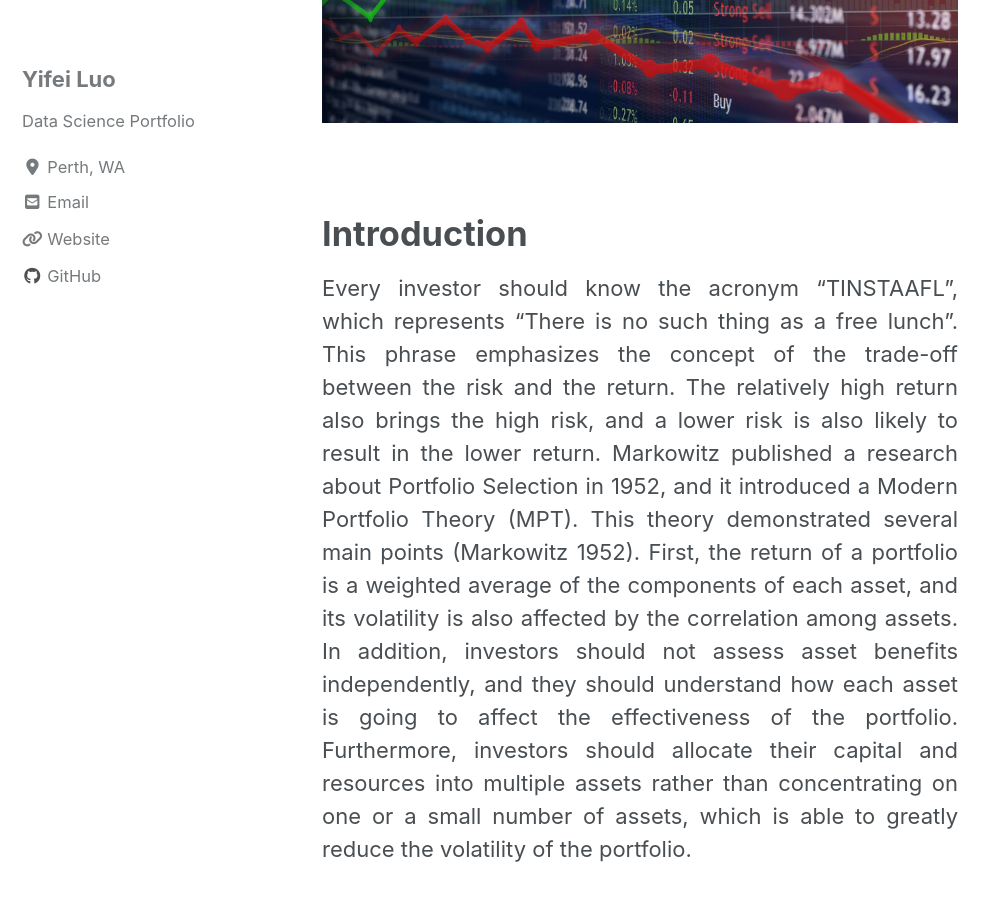
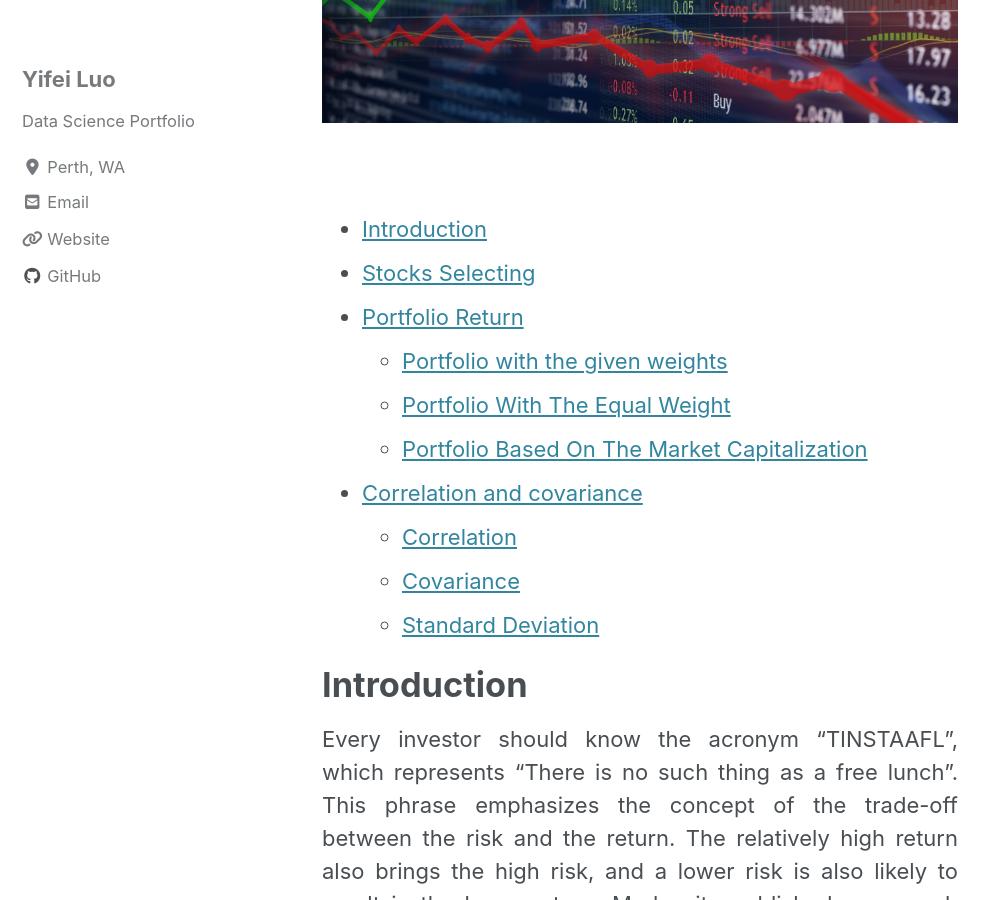
Before and after one commit to learn2gether/learn2gether.github.io, a Jekyll site: the page built from _posts/2019-11-01-optimal-portfolio.md, in a window 1280 px wide and 900 px high, scrolled down 435 px. Shown: the whole window, without its empty margins (0-999 px from the left). Built offline with Jekyll 4.4.1, drawn with Linux system fonts in a browser that asks for light colours; cached includes are drawn as plain includes; nearby versions of some CDN libraries; some of the changed text lies outside the part shown.

Commit message:
modify optimal_portfolio

````diff
--- a/_posts/2019-11-01-optimal-portfolio.md
+++ b/_posts/2019-11-01-optimal-portfolio.md
@@ -11,6 +11,18 @@ excerpt: "A case study on investment by selecting stocks from S&P 500 for optima
 ![alt text](https://learn2gether.github.io/images/posts/portfolio/optimal_portfolio.jpg "OPTIMAL PORTFOLIO")
 
 <br />
+
+- [Introduction](#introduction)
+- [Stocks Selecting](#stocks-selecting)
+- [Portfolio Return](#portfolio-return)
+  * [Portfolio with the given weights](#portfolio-with-the-given-weights)
+  * [Portfolio With The Equal Weight](#portfolio-with-the-equal-weight)
+  * [Portfolio Based On The Market Capitalization](#portfolio-based-on-the-market-capitalization)
+- [Correlation and covariance](#correlation-and-covariance)
+  * [Correlation](#correlation)
+  * [Covariance](#covariance)
+  * [Standard Deviation](#standard-deviation)
+
 
 # Introduction
 
@@ -34,11 +46,11 @@ excerpt: "A case study on investment by selecting stocks from S&P 500 for optima
 
 <div style="text-align: justify"> In order to achieve portfolio optimization, we need to determine the number of stocks in the portfolio and what these stocks are. The client plan to invest $10 million dollars in companies listing on S&P 500. In order to select valuable stocks, I am going to build a portfolio including all companies on the list of S&P 500, and the list is extracted from the WIKIPEDIA “List of S&P 500 Companies”. Then, extracting and analyzing daily adjusted closing price for each stock in the past three years. All these data are extracting from the Yahoo Finance. The following figure shows the daily closing price from 2016 to 2019. There are 8 stocks containing missing values, which means that these companies went public after year 2016. Thus, we need to remove them from the list. </div>
 
-<br />
+<!-- <br /> -->
 
 ![alt text](https://learn2gether.github.io/images/posts/portfolio/stocks.png "Stocks")
 
-<br />
+<!-- <br /> -->
 
 <div style="text-align: justify"> PyPortfolioOpt is a Python library, which can help find the portfolio that maximize the Sharpe ratio. The Sharpe ratio is a measure of risk adjusted returns. The following figure presents a set of weights of the optimal portfolio. We can notice that many stocks are assigned the weight of zero representing that they are not recommended stocks. </div>
 
@@ -56,41 +68,41 @@ print(cleaned_weights)
 ef.portfolio_performance(verbose=True)
 ```
 
-<br />
+<!-- <br /> -->
 
 ![alt text](https://learn2gether.github.io/images/posts/portfolio/weights_all_stocks.png "Weights of All Stocks")
 
-<br />
+<!-- <br /> -->
 
 <div style="text-align: justify"> There are only 25 stocks left with non-zero weights. Therefore, we are going to implement portfolio optimization based on these selected stocks. </div>
 
-<br />
+<!-- <br /> -->
 
 ![alt text](https://learn2gether.github.io/images/posts/portfolio/selected_stocks.png "Selected Stocks")
 
-<br />
+<!-- <br /> -->
 
 <div style="text-align: justify"> All selected companies and their stock codes are displayed on the following table. </div>
 
-<br />
+<!-- <br /> -->
 
 ![alt text](https://learn2gether.github.io/images/posts/portfolio/stocks_code.png "Stocks Code")
 
-<br />
+<!-- <br /> -->
 
 <div style="text-align: justify"> Then, we can calculate the daily rate of return by closing prices of each stock. </div>
 
-<br />
+<!-- <br /> -->
 
 ```python
 StockReturns = stockPrices_selected.pct_change().dropna()
 ```
 
-<br />
+<!-- <br /> -->
 
 ![alt text](https://learn2gether.github.io/images/posts/portfolio/rate_of_return.png "Rate Of Return")
 
-<br />
+<!-- <br /> -->
 
 # Portfolio Return
 
@@ -104,33 +116,33 @@ StockReturns = stockPrices_selected.pct_change().dropna()
 
 ![alt text](https://learn2gether.github.io/images/posts/portfolio/assigned_weights.png "Assigned Weights")
 
-<br />
+<!-- <br /> -->
 
 <div style="text-align: justify"> We multiply the rate of return of each stock by its corresponding weights to obtain the weighted stock returns, then summing the weighted returns of all stocks to get the return of the portfolio. The following figure shows the daily rate of return over-time. </div>
 
-<br />
+<!-- <br /> -->
 
 ![alt text](https://learn2gether.github.io/images/posts/portfolio/rate_of_return_assigned.png "Rate Of Return Assigned Weights")
 
-<br />
+<!-- <br /> -->
 
 <div style="text-align: justify"> Then, we can calculate the cumulative return to present the yield curve shown as the following figure. </div>
 
-<br />
+<!-- <br /> -->
 
 ![alt text](https://learn2gether.github.io/images/posts/portfolio/cumulative_return_assigned.png "Cumulative Return Assigned Weights")
 
-<br />
+<!-- <br /> -->
 
 ## Portfolio With The Equal Weight
 
 <div style="text-align: justify"> The second option is to evenly distribute the weight of each stock so that they all have an equal weight. This is the easiest way to invest and can be used as a benchmark for other portfolios. The following figure shows the comparison of the cumulated return. The blue line represents the portfolio of the equal weight, and the orange line represents the portfolio of the given weight. We can conclude the benchmark outperforms the portfolio of the given weight. </div>
 
-<br />
+<!-- <br /> -->
 
 ![alt text](https://learn2gether.github.io/images/posts/portfolio/return_comparision1.png "Cumulative Return Assigned Vs. Equal")
 
-<br />
+<!-- <br /> -->
 
 ## Portfolio Based On The Market Capitalization
 
@@ -140,16 +152,16 @@ StockReturns = stockPrices_selected.pct_change().dropna()
 
 ![alt text](https://learn2gether.github.io/images/posts/portfolio/market_capitalization.png "Market Capitalization")
 
-<br />
+<!-- <br /> -->
 
 <div style="text-align: justify"> The following figure presents the cumulative return of three portfolios. The green line represents the
 portfolio of the cumulative return. The benchmark seems to outperform the other two portfolios. </div>
 
-<br />
+<!-- <br /> -->
 
 ![alt text](https://learn2gether.github.io/images/posts/portfolio/return_comparision2.png "Return Comparision All Three")
 
-<br />
+<!-- <br /> -->
 
 # Correlation and covariance
 
@@ -157,7 +169,7 @@ portfolio of the cumulative return. The benchmark seems to outperform the other
 
 <div style="text-align: justify"> The correlation matrix is used to estimate the linear relationship among multiple stocks. Each cell in the matrix is the correlation coefficient of its corresponding two stocks ranging from -1 to 1. If they are positive correlated, they tend to move together, which means they either increase together or decrease together. If they are negative correlated, they tend to move oppositely. The following figure presents the heatmap of the correlation matrix, which can easily visualize relationships. We can see that most stocks have positive correlations with other stocks. It may reflect that companies with the positive correlation may be in the same industry, or they may have mutual business. </div>
 
-<br />
+<!-- <br /> -->
 
 ```python
 # correlation
@@ -181,24 +193,24 @@ plt.yticks(rotation=0)
 plt.show()
 ```
 
-<br />
+<!-- <br /> -->
 
 ![alt text](https://learn2gether.github.io/images/posts/portfolio/return_heatmap.png "Return Heatmap")
 
-<br />
+<!-- <br /> -->
 
 ## Covariance
 
 <div style="text-align: justify"> The correlation coefficient only reflects the linear relationship between stocks, but it does not tell us the volatility of stocks, and the covariance matrix contains this information. Covariance is a measure to assess the risk of an asset relative to another asset. It is the correlation of yield between the two assets. If it is positive, it indicates that the return of one asset rises, the other is also rising. If the value of the covariance is negative, it indicates that they move in the opposite direction. In addition, if the absolute value of the covariance is bigger, the returns of the two assets have a strong relationship. On the contrary, if the absolute value is relatively small, it means that the returns of these two assets have a distant relationship. </div>
 
-## Standard deviation
+## Standard Deviation
 
 <div style="text-align: justify"> Standard deviation is another measure of the risk, and it is also known as volatility. </div>
 
-<br />
+<!-- <br /> -->
 
 ![alt text](https://learn2gether.github.io/images/posts/portfolio/statistics_three_portfolios.png "Statistics Of Three Portfolios")
 
-<br />
+<!-- <br /> -->
 
 <div style="text-align: justify"> This table presents some statistical results of discussed portfolios above. The portfolio with the equal weights generates the maximum return, and the portfolio with the given weights generated the minimum risk. The portfolio based on the market capitalization is not recommended in our case. </div>
````
